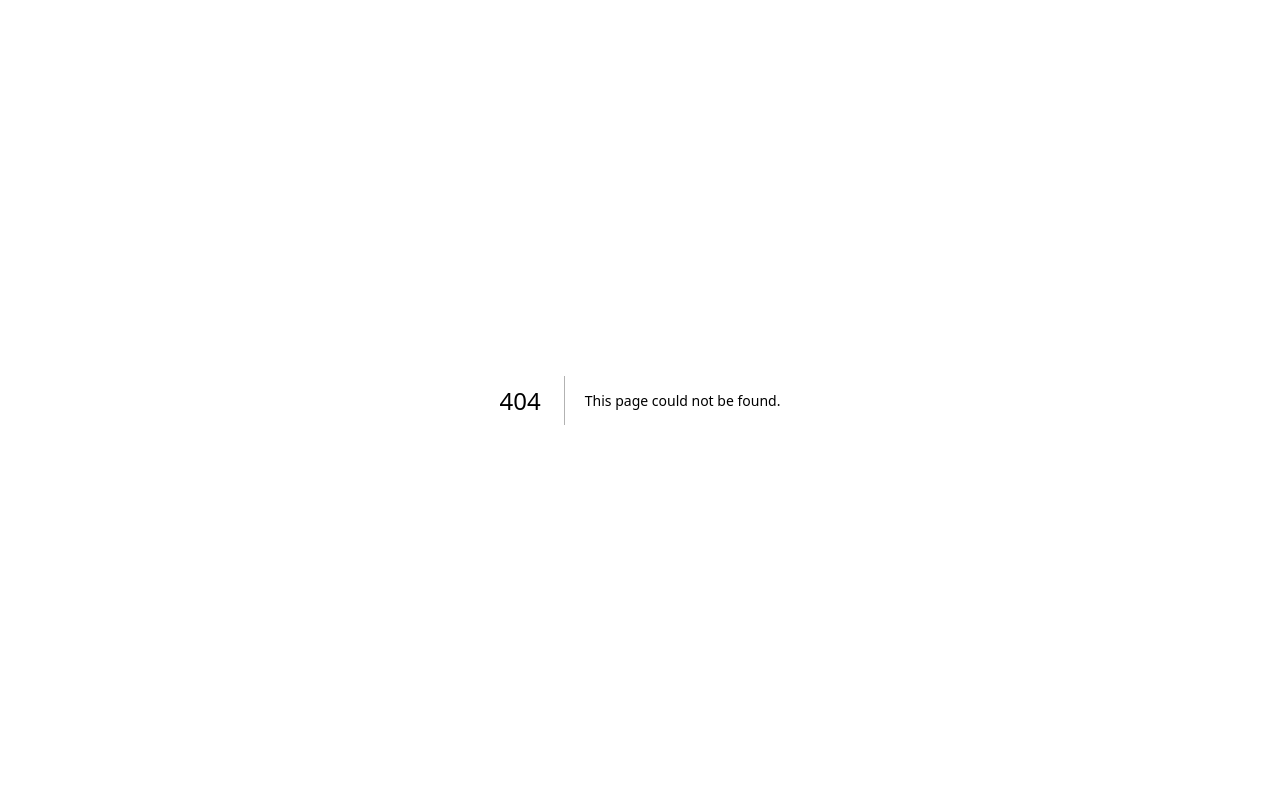
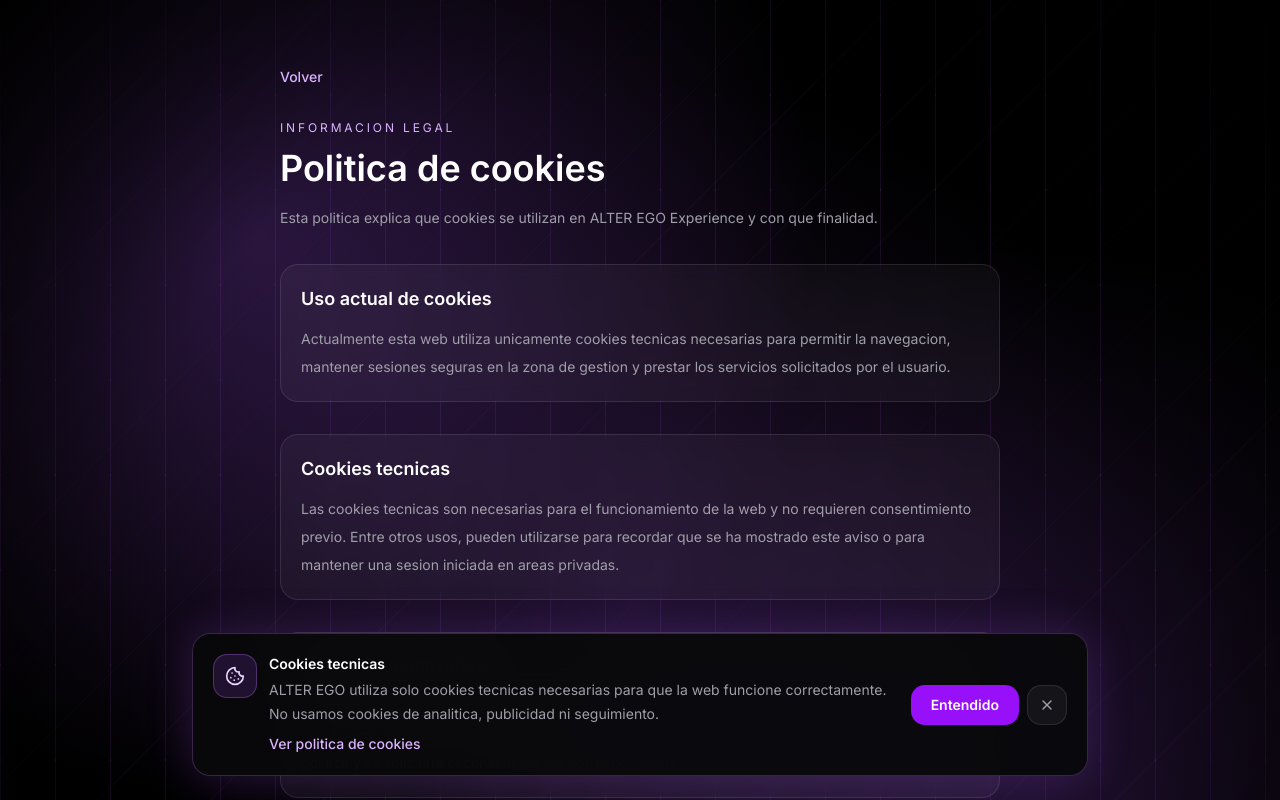
Before and after one commit to alteregoexperience/alterego-web, a Next.js app: page /politica-cookies in a window 1280 px wide. Before the commit this address had no page. Shown: the top 800 px of the page. Built offline with nearby package versions, Linux system fonts and the light colour scheme.

Commit message:
FEAT: Cookies

```diff
--- a/app/layout.tsx
+++ b/app/layout.tsx
@@ -1,5 +1,6 @@
 import type { Metadata } from "next";
 import { Inter, Space_Grotesk } from "next/font/google";
+import CookieNotice from "@/components/public/layout/CookieNotice";
 import "./globals.css";
 
 const inter = Inter({
@@ -23,8 +24,11 @@ export default function RootLayout({
   children: React.ReactNode;
 }) {
   return (
-    <html lang="en" className={`${inter.variable} ${spaceGrotesk.variable}`}>
-      <body className="font-sans antialiased">{children}</body>
+    <html lang="es" className={`${inter.variable} ${spaceGrotesk.variable}`}>
+      <body className="font-sans antialiased">
+        {children}
+        <CookieNotice />
+      </body>
     </html>
   );
 }
--- /dev/null
+++ b/app/politica-cookies/page.tsx
@@ -0,0 +1,79 @@
+import Link from "next/link";
+
+import PublicBackground from "@/components/public/layout/PublicBackground";
+
+export default function PoliticaCookiesPage() {
+  return (
+    <PublicBackground>
+      <main className="mx-auto max-w-3xl px-6 py-16 text-white">
+        <Link
+          href="/"
+          className="text-sm font-medium text-purple-300 hover:text-purple-200"
+        >
+          Volver
+        </Link>
+
+        <section className="mt-8 space-y-8">
+          <div>
+            <p className="text-xs uppercase tracking-[0.24em] text-purple-300">
+              Informacion legal
+            </p>
+            <h1 className="mt-3 text-3xl font-semibold md:text-4xl">
+              Politica de cookies
+            </h1>
+            <p className="mt-4 text-sm leading-7 text-zinc-400">
+              Esta politica explica que cookies se utilizan en ALTER EGO
+              Experience y con que finalidad.
+            </p>
+          </div>
+
+          <LegalBlock title="Uso actual de cookies">
+            Actualmente esta web utiliza unicamente cookies tecnicas necesarias
+            para permitir la navegacion, mantener sesiones seguras en la zona de
+            gestion y prestar los servicios solicitados por el usuario.
+          </LegalBlock>
+
+          <LegalBlock title="Cookies tecnicas">
+            Las cookies tecnicas son necesarias para el funcionamiento de la web
+            y no requieren consentimiento previo. Entre otros usos, pueden
+            utilizarse para recordar que se ha mostrado este aviso o para
+            mantener una sesion iniciada en areas privadas.
+          </LegalBlock>
+
+          <LegalBlock title="Cookies no utilizadas">
+            No utilizamos cookies de analitica, publicidad comportamental,
+            remarketing, perfiles comerciales ni seguimiento de terceros. Si en
+            el futuro se incorporan herramientas de este tipo, se actualizara
+            esta politica y se solicitara el consentimiento correspondiente.
+          </LegalBlock>
+
+          <LegalBlock title="Gestion desde el navegador">
+            Puedes permitir, bloquear o eliminar cookies desde la configuracion
+            de tu navegador. Ten en cuenta que bloquear cookies tecnicas puede
+            afectar al funcionamiento correcto de algunas partes de la web.
+          </LegalBlock>
+
+          <LegalBlock title="Ultima actualizacion">
+            Esta politica se ha preparado para la version actual de la web,
+            basada exclusivamente en cookies tecnicas.
+          </LegalBlock>
+        </section>
+      </main>
+    </PublicBackground>
+  );
+}
+
+function LegalBlock({
+  title,
+  children,
+}: {
+  title: string;
+  children: React.ReactNode;
+}) {
+  return (
+    <div className="rounded-2xl border border-white/10 bg-white/[0.04] p-5 backdrop-blur">
+      <h2 className="text-lg font-semibold text-white">{title}</h2>
+      <p className="mt-3 text-sm leading-7 text-zinc-400">{children}</p>
+    </div>
+  );
+}
--- /dev/null
+++ b/components/public/layout/CookieNotice.tsx
@@ -0,0 +1,101 @@
+"use client";
+
+import Link from "next/link";
+import { usePathname } from "next/navigation";
+import { useEffect, useState } from "react";
+import { Cookie, X } from "lucide-react";
+
+const storageKey = "alterego_cookie_notice_seen";
+
+export default function CookieNotice() {
+  const pathname = usePathname();
+  const [isReady, setIsReady] = useState(false);
+  const [isOpen, setIsOpen] = useState(false);
+
+  const isManagement = pathname?.startsWith("/gestion");
+
+  useEffect(() => {
+    if (isManagement) return;
+
+    const timeout = window.setTimeout(() => {
+      const wasSeen = window.localStorage.getItem(storageKey) === "true";
+
+      setIsOpen(!wasSeen);
+      setIsReady(true);
+    }, 0);
+
+    return () => window.clearTimeout(timeout);
+  }, [isManagement]);
+
+  const closeNotice = () => {
+    window.localStorage.setItem(storageKey, "true");
+    setIsOpen(false);
+  };
+
+  if (isManagement || !isReady) return null;
+
+  return (
+    <>
+      {isOpen && (
+        <div className="fixed inset-x-0 bottom-0 z-[80] px-4 pb-4 md:px-6 md:pb-6">
+          <div className="mx-auto max-w-4xl overflow-hidden rounded-2xl border border-purple-400/25 bg-zinc-950/95 text-white shadow-[0_0_45px_rgba(168,85,247,0.22)] backdrop-blur-xl">
+            <div className="flex flex-col gap-4 p-5 md:flex-row md:items-center md:justify-between">
+              <div className="flex gap-3">
+                <div className="flex h-11 w-11 shrink-0 items-center justify-center rounded-xl border border-purple-400/30 bg-purple-500/15 text-purple-200">
+                  <Cookie className="h-5 w-5" />
+                </div>
+
+                <div>
+                  <p className="text-sm font-semibold text-white">
+                    Cookies tecnicas
+                  </p>
+                  <p className="mt-1 text-sm leading-6 text-zinc-400">
+                    ALTER EGO utiliza solo cookies tecnicas necesarias para que
+                    la web funcione correctamente. No usamos cookies de
+                    analitica, publicidad ni seguimiento.
+                  </p>
+                  <Link
+                    href="/politica-cookies"
+                    className="mt-2 inline-flex text-sm font-medium text-purple-300 hover:text-purple-200"
+                  >
+                    Ver politica de cookies
+                  </Link>
+                </div>
+              </div>
+
+              <div className="flex shrink-0 gap-2">
+                <button
+                  type="button"
+                  onClick={closeNotice}
+                  className="rounded-xl bg-purple-600 px-5 py-2.5 text-sm font-semibold text-white transition hover:bg-purple-700"
+                >
+                  Entendido
+                </button>
+
+                <button
+                  type="button"
+                  onClick={closeNotice}
+                  aria-label="Cerrar aviso de cookies"
+                  className="flex h-10 w-10 items-center justify-center rounded-xl border border-white/10 bg-white/5 text-zinc-400 transition hover:bg-white/10 hover:text-white"
+                >
+                  <X className="h-4 w-4" />
+                </button>
+              </div>
+            </div>
+          </div>
+        </div>
+      )}
+
+      {!isOpen && (
+        <button
+          type="button"
+          onClick={() => setIsOpen(true)}
+          className="fixed bottom-4 left-4 z-[70] flex h-10 w-10 items-center justify-center rounded-full border border-purple-400/25 bg-zinc-950/90 text-purple-200 shadow-[0_0_24px_rgba(168,85,247,0.18)] backdrop-blur transition hover:border-purple-300 hover:bg-purple-600 hover:text-white"
+          aria-label="Ver informacion sobre cookies"
+        >
+          <Cookie className="h-4 w-4" />
+        </button>
+      )}
+    </>
+  );
+}
```
